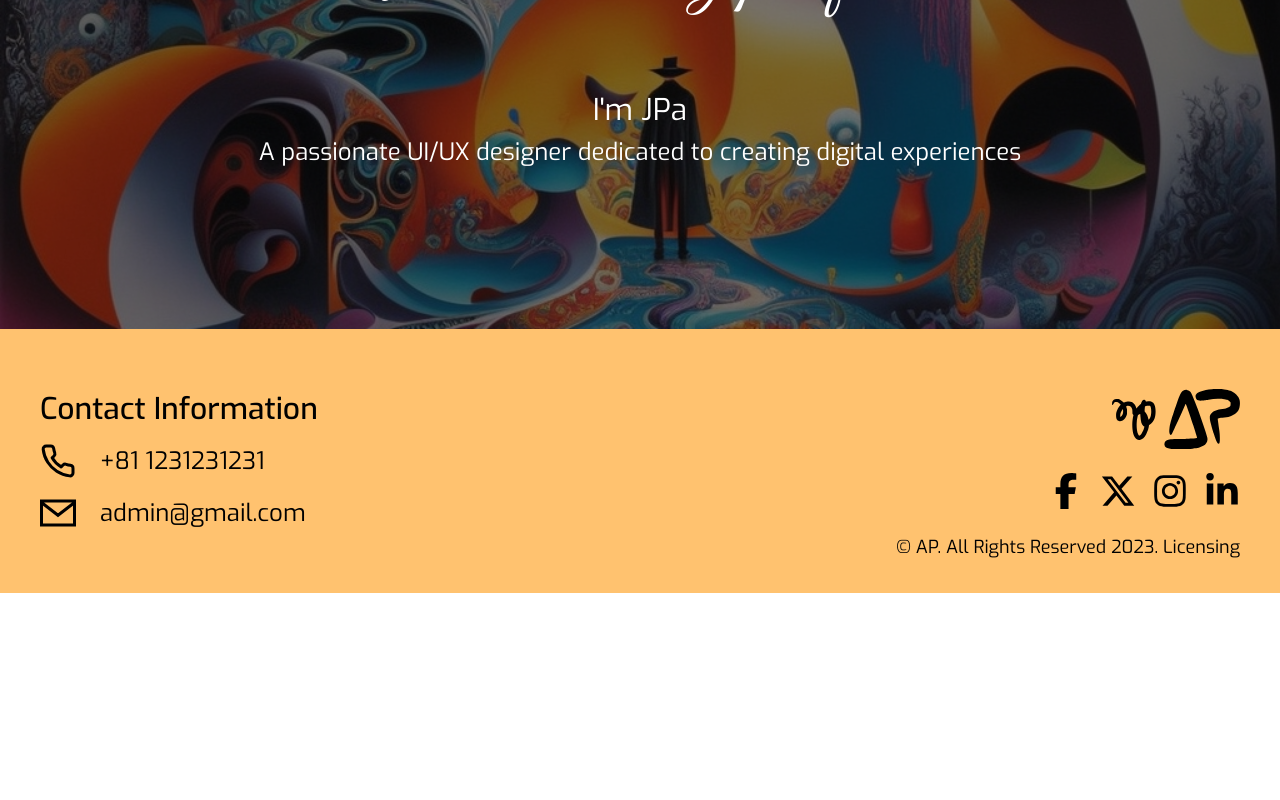
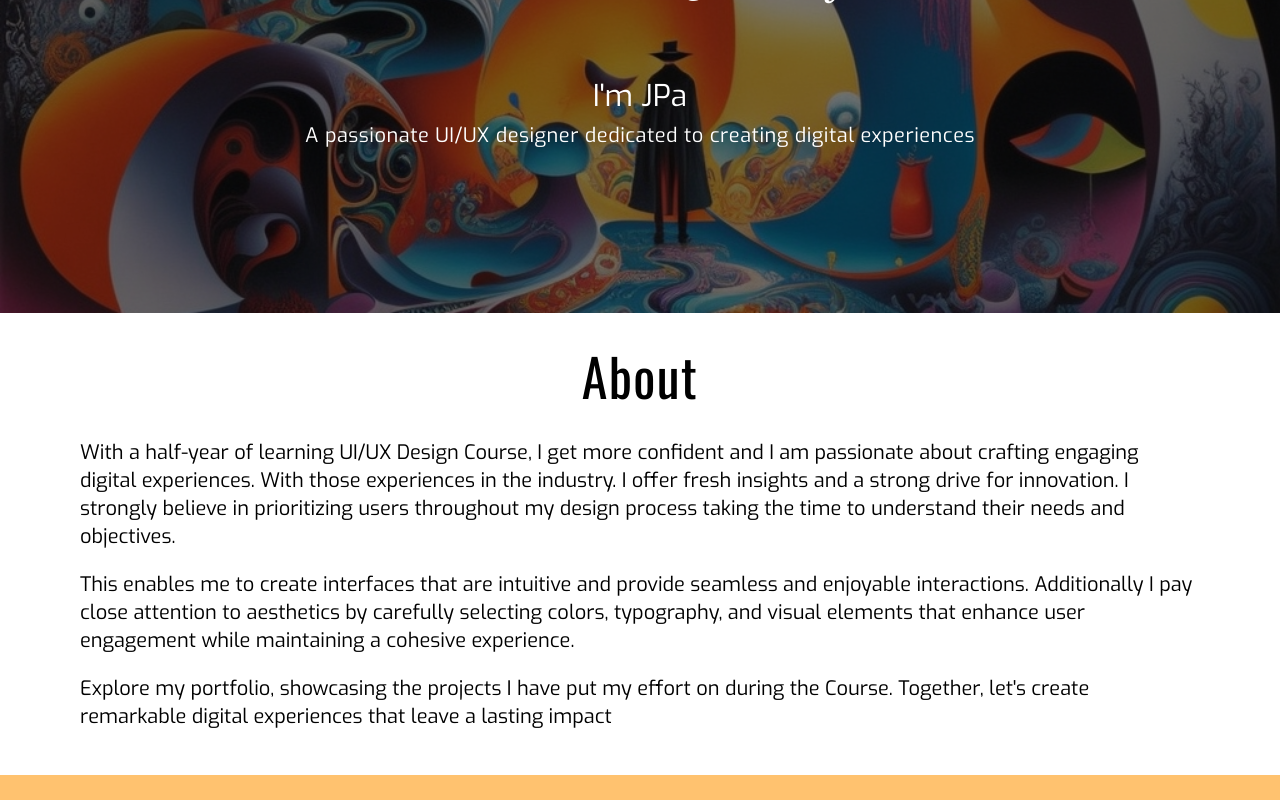
Before and after one commit to 2tuanan/uiux-portfolio, a React (Create React App) app: page / in a window 1280 px wide. Shown: the part 360-1160 px from the top of the page. Before the commit the page ends 953 px from the top, so only its background shows below. Built offline with nearby package versions, Linux system fonts and the light colour scheme.

Commit message:
Add About section and Adjust Others

```diff
--- a/package.json
+++ b/package.json
@@ -6,6 +6,7 @@
     "@testing-library/jest-dom": "^5.17.0",
     "@testing-library/react": "^13.4.0",
     "@testing-library/user-event": "^13.5.0",
+    "framer-motion": "^11.11.17",
     "react": "^18.3.1",
     "react-dom": "^18.3.1",
     "react-icons": "^5.3.0",
--- a/src/components/About.jsx
+++ b/src/components/About.jsx
@@ -1,14 +1,32 @@
 import React from 'react';
+import { motion } from 'framer-motion';
 
 const About = () => {
     return (
         <div>
-            <section id='about'>
-                <h1>About</h1>
-                <p>With a half-year of learning UI/UX Design Course, I get more confident and I am passionate about crafting engaging digital experiences. With those experiences in the industry. I offer fresh insights and a strong drive for innovation. I strongly believe in prioritizing users throughout my design process taking the time to understand their needs and objectives. </p>
-                <p>This enables me to create interfaces that are intuitive and provide seamless and enjoyable interactions. Additionally I pay close attention to aesthetics by carefully selecting colors, typography, and visual elements that enhance user engagement while maintaining a cohesive experience. </p>
-                <p>Collaboration plays a vital role in my approach as I thrive in team environments. Valuing feedback from experienced professionals as a way to learn and grow.</p>
-                <p>Explore my portfolio, showcasing the projects I have put my effort on during the Course. Together, let's create remarkable digital experiences that leave a lasting impact</p>
+            <section id='about' >
+                <motion.h1 className='text-[2.3rem] md:text-[2.75rem] lg:text-[3.25rem] font-[400] font-oswald text-center pt-4 lg:pt-6 tracking-wide -mb-5 '
+                initial={{ opacity: 0, y: 100 }}
+                animate={{ opacity: 1, y: 0 }}
+                transition={{ delay: 0.5, duration: 1, ease: 'easeOut' }}
+                >About</motion.h1>
+                <div className='flex flex-col text-md md:text-lg lg:text-xl space-y-3 md:space-y-4 lg:space-y-5 font-exo px-20 py-8  lg:py-11'>
+                    <motion.p
+                    initial={{ opacity: 0, x: -100 }}
+                    animate={{ opacity: 1, x: 0 }}
+                    transition={{ delay: 0.9, duration: 1.5, ease: 'easeIn' }}
+                    >With a half-year of learning UI/UX Design Course, I get more confident and I am passionate about crafting engaging digital experiences. With those experiences in the industry. I offer fresh insights and a strong drive for innovation. I strongly believe in prioritizing users throughout my design process taking the time to understand their needs and objectives. </motion.p>
+                    <motion.p
+                    initial={{ opacity: 0, x: 100 }}
+                    animate={{ opacity: 1, x: 0 }}
+                    transition={{ delay: 1.3, duration: 1.5, ease: 'easeIn' }}
+                    >This enables me to create interfaces that are intuitive and provide seamless and enjoyable interactions. Additionally I pay close attention to aesthetics by carefully selecting colors, typography, and visual elements that enhance user engagement while maintaining a cohesive experience. </motion.p>
+                    <motion.p
+                    initial={{ opacity: 0, x: -100 }}
+                    animate={{ opacity: 1, x: 0 }}
+                    transition={{ delay: 1.6, duration: 1.5, ease: 'easeIn' }}
+                    >Explore my portfolio, showcasing the projects I have put my effort on during the Course. Together, let's create remarkable digital experiences that leave a lasting impact</motion.p>
+                </div>
             </section>
         </div>
     );
--- a/src/layout/Footer.jsx
+++ b/src/layout/Footer.jsx
@@ -1,29 +1,27 @@
 import React from 'react';
-import { FaFacebookF, FaInstagram, FaLinkedin, FaXTwitter } from "react-icons/fa6";
+import { FaFacebookF, FaInstagram, FaXTwitter } from "react-icons/fa6";
 import { FaLinkedinIn } from 'react-icons/fa';
-import { LuPhone } from 'react-icons/lu';
-import { HiOutlineMail } from 'react-icons/hi';
-import { GrMailOption } from 'react-icons/gr';
+import { FiMail, FiPhone } from 'react-icons/fi';
 
 const Footer = () => {
     return (
-        <div className="bg-[#ffc26f] text-black font-exo py-5 md:py-8 px-7 lg:px-10">
-          <div className="container mx-auto flex flex-col md:flex-row justify-between items-center space-y-7">
+        <div className="bg-[#ffc26f] text-black font-exo w-full">
+          <div className="container max-w-full flex flex-col md:flex-row py-4 md:px-20 justify-between items-center space-y-7">
             {/* Contact Info */}
             <div className="flex flex-col items-center md:items-start space-y-4">
-              <div className="text-2xl lg:text-3xl font-[500]">Contact Information</div>
+              <div className="text-xl lg:text-2xl font-[500]">Contact Information</div>
               <div className="flex flex-col space-y-2 lg:space-y-4 text-xl lg:text-2xl font-[400]">
                 <div className="flex items-center space-x-3 lg:space-x-6">
-                  <div className="text-3xl lg:text-4xl">
-                    <LuPhone />
+                  <div className="text-3xl lg:text-4xl font-[200]">
+                    <FiPhone />
                   </div>
-                  <span>+81 1231231231</span>
+                  <span className='text-lg lg:text-xl'>+81 1231231231</span>
                 </div>
                 <div className="flex items-center space-x-3 lg:space-x-6">
                   <div className="text-3xl lg:text-4xl">
-                    <GrMailOption />
+                    <FiMail />
                   </div>
-                  <span>admin@gmail.com</span>
+                  <span className='text-lg lg:text-xl'>admin@gmail.com</span>
                 </div>
               </div>
             </div>
@@ -52,7 +50,7 @@ const Footer = () => {
                   <FaLinkedinIn />
                 </a>
               </div>
-              <div className='text-sm md:text-md lg:text-lg'>
+              <div className='text-sm md:text-sm lg:text-md'>
                 <p>© AP. All Rights Reserved 2023. Licensing</p>
               </div>
             </div>
--- a/src/router/routes/navRoutes.js
+++ b/src/router/routes/navRoutes.js
@@ -1,9 +1,14 @@
 import { lazy } from "react"
 const Home = lazy(() => import('../../views/pages/Home'))
+const Details = lazy(() => import('../../views/pages/Details'))
 
 export const navRoutes = [
     {
         path: '/',
         element: <Home />
+    },
+    {
+        path: '/details',
+        element: <Details />
     }
 ]
--- a/src/views/pages/Home.jsx
+++ b/src/views/pages/Home.jsx
@@ -1,22 +1,39 @@
 import React from 'react';
+import { motion } from 'framer-motion';
+import About from '../../components/About';
 
 const Home = () => {
     return (
         <div>
-            <section id="home" className="relative md:h-[550px] h-[400px] bg-cover bg-center" style={{ backgroundImage: "url('http://localhost:3000/images/herobanner.jpg')" }}>
+            <section id="home"
+            className="relative md:h-[550px] h-[400px] bg-cover bg-center parallax-background"
+            style={{ backgroundImage: "url('http://localhost:3000/images/herobanner.jpg')" }}>
                 {/* Dimming overlay */}
                 <div className="absolute inset-0 bg-black opacity-50"></div>
 
                 {/* Introduction text */}
                 <div className="relative z-1 flex flex-col items-center justify-center
-                h-full text-center text-white font-exo px-4 space-y-12 lg:space-y-20">
-                    <h1 className="text-5xl md:text-6xl lg:text-7xl font-great-vibes font-thin tracking-wide">Welcome to my portfolio</h1>
+                h-full text-center text-white font-exo space-y-12 lg:space-y-20 px-10">
+                    <motion.h1 className="text-5xl md:text-6xl lg:text-7xl font-great-vibes font-thin tracking-wide"
+                    initial={{ opacity: 0, y: -100 }}
+                    animate={{ opacity: 1, y: 0 }}
+                    transition={{ delay: 0.05, duration: 0.5, ease: 'easeOut' }}
+                    >Welcome to my portfolio</motion.h1>
                     <div className='space-y-2'>
-                        <p className="text-xl md:text-2xl lg:text-3xl">I'm JPa</p>
-                        <p className="text-lg md:text-xl lg:text-2xl">A passionate UI/UX designer dedicated to creating digital experiences</p>
+                        <motion.p className="text-xl md:text-2xl lg:text-3xl"
+                        initial={{ opacity: 0, x: -50 }}
+                        animate={{ opacity: 1, x: 0 }}
+                        transition={{ delay: 0.3, duration: 1, ease: 'easeOut' }}
+                        >I'm JPa</motion.p>
+                        <motion.p className="text-md md:text-lg lg:text-xl tracking-wide"
+                        initial={{ opacity: 0, x: 50 }}
+                        animate={{ opacity: 1, x: 0 }}
+                        transition={{ delay: 0.3, duration: 1, ease: 'easeOut' }}
+                        >A passionate UI/UX designer dedicated to creating digital experiences</motion.p>
                     </div>
                 </div>
             </section>
+            <About />
         </div>
     );
   };
```
Also changed, not shown: src/layout/Header.jsx (+2 -3 lines), src/components/Abouta.js (renamed from src/components/About.js), 1 other file (tests, documents, lock files or other folders).
